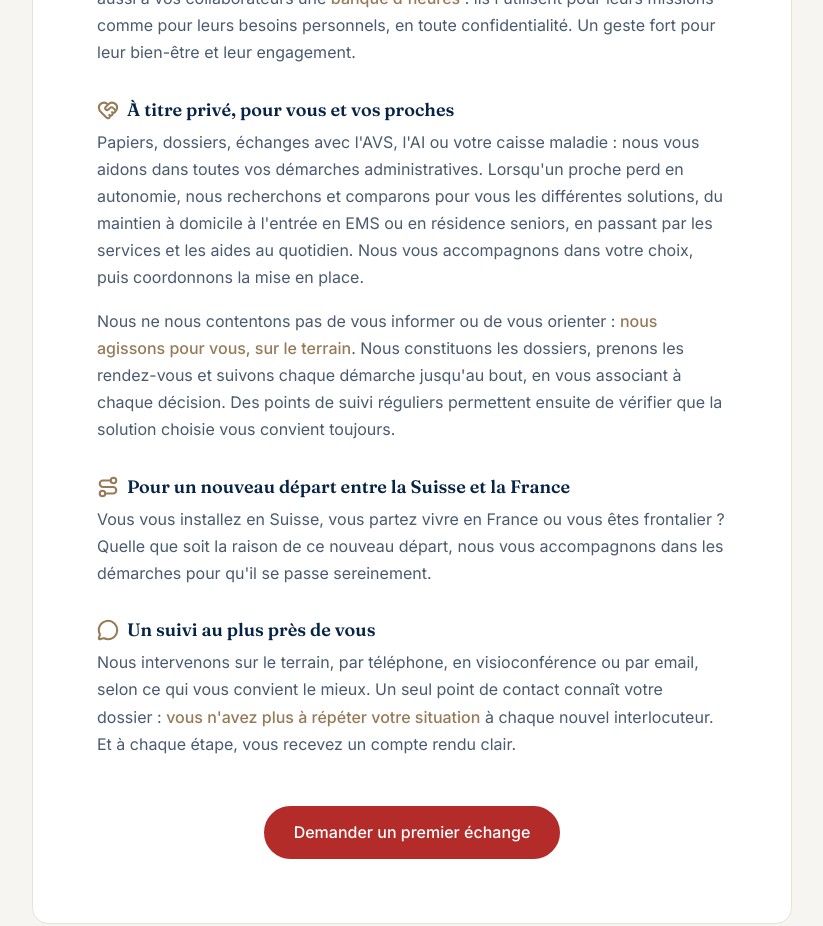
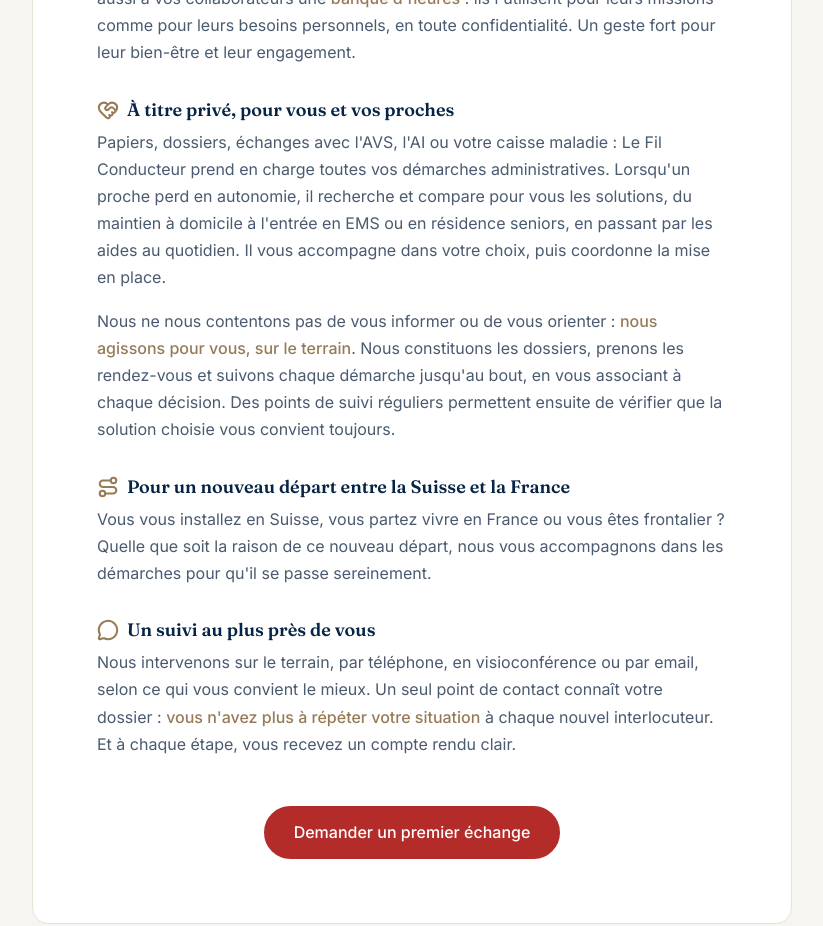
Before and after one commit to Swiss-Serenity-Plus/Website, a Next.js app: page /particuliers/accompagnement-administratif in a window 1280 px wide. Shown: the part 1880-2806 px from the top of the page, without its empty margins (228-1051 px from the left). Built offline with nearby package versions, Linux system fonts and the light colour scheme.

Commit message:
Particuliers : texte « À titre privé » centré sur Le Fil Conducteur (MIR-487)
Co-Authored-By: Claude Opus 5.5 <noreply@anthropic.com>
Claude-Session: https://claude.ai/code/session_01HBumBStefX7U4poYDB9NqS

```diff
--- a/app/particuliers/accompagnement-administratif/page.tsx
+++ b/app/particuliers/accompagnement-administratif/page.tsx
@@ -104,7 +104,7 @@ export default function AccompagnementAdministratifPage() {
             {
               Icon: HeartHandshake,
               heading: "À titre privé, pour vous et vos proches",
-              text: "Papiers, dossiers, échanges avec l'AVS, l'AI ou votre caisse maladie : nous vous aidons dans toutes vos démarches administratives. Lorsqu'un proche perd en autonomie, nous recherchons et comparons pour vous les différentes solutions, du maintien à domicile à l'entrée en EMS ou en résidence seniors, en passant par les services et les aides au quotidien. Nous vous accompagnons dans votre choix, puis coordonnons la mise en place.\n\nNous ne nous contentons pas de vous informer ou de vous orienter : **nous agissons pour vous, sur le terrain**. Nous constituons les dossiers, prenons les rendez-vous et suivons chaque démarche jusqu'au bout, en vous associant à chaque décision. Des points de suivi réguliers permettent ensuite de vérifier que la solution choisie vous convient toujours.",
+              text: "Papiers, dossiers, échanges avec l'AVS, l'AI ou votre caisse maladie : Le Fil Conducteur prend en charge toutes vos démarches administratives. Lorsqu'un proche perd en autonomie, il recherche et compare pour vous les solutions, du maintien à domicile à l'entrée en EMS ou en résidence seniors, en passant par les aides au quotidien. Il vous accompagne dans votre choix, puis coordonne la mise en place.\n\nNous ne nous contentons pas de vous informer ou de vous orienter : **nous agissons pour vous, sur le terrain**. Nous constituons les dossiers, prenons les rendez-vous et suivons chaque démarche jusqu'au bout, en vous associant à chaque décision. Des points de suivi réguliers permettent ensuite de vérifier que la solution choisie vous convient toujours.",
             },
             {
               Icon: Route,
```
